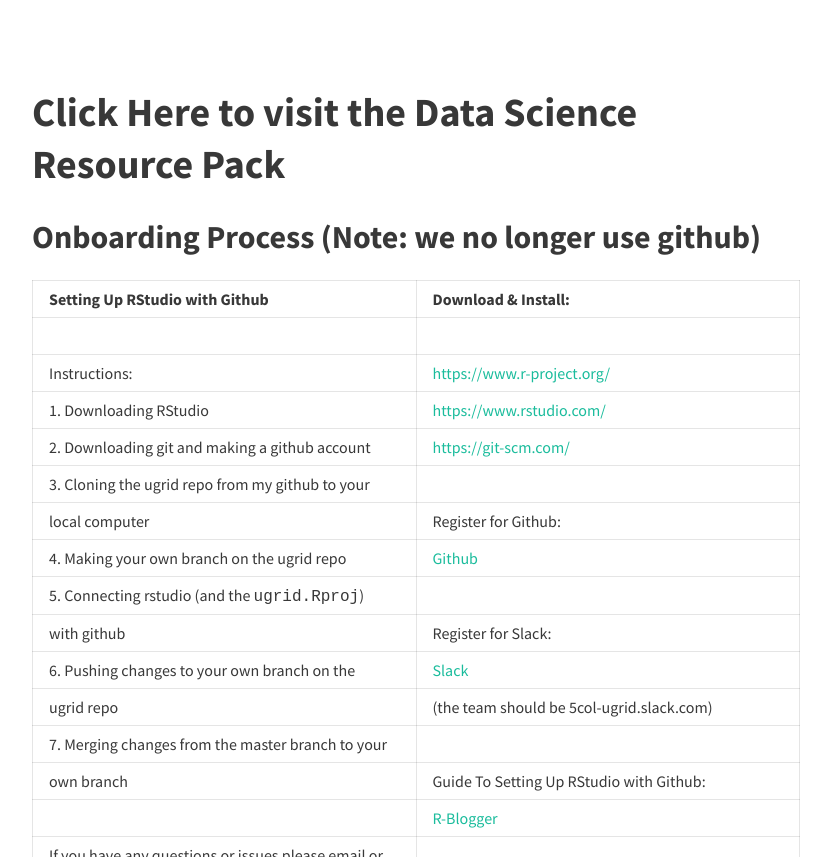
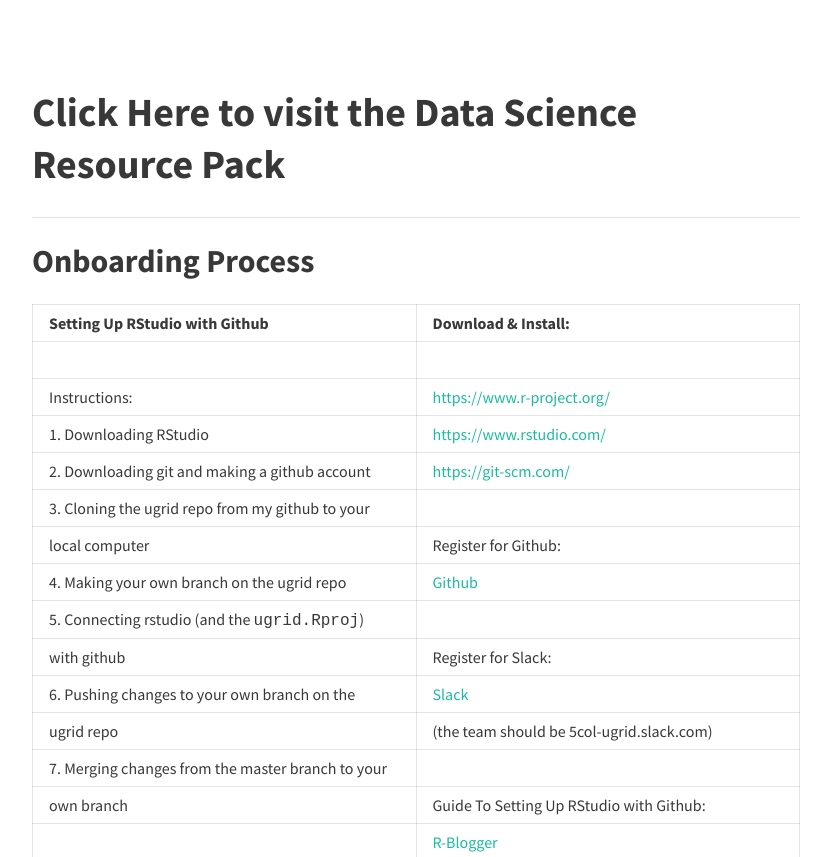
Before and after one commit to sketchplatform/ugriders.github.io, a Jekyll site: the page built from resource.md, in a window 1280 px wide and 900 px high, scrolled down 332 px, cut to the strip 43-900 px from the top of the window. Shown: the whole strip, without its empty margins (224-1055 px from the left). Built offline with Jekyll 4.4.1, drawn with Linux system fonts in a browser that asks for light colours; nearby versions of some CDN libraries.

Commit message:
Update resource.md

```diff
--- a/resource.md
+++ b/resource.md
@@ -7,7 +7,9 @@
 
 <h1><a href="https://docs.google.com/document/d/1ybqfYYISGWTvPbdcLfyf95g8Sx3HmcP7qFnsJLpAnOw/edit">Click Here to visit the Data Science Resource Pack</a></h1>
 
-<h2> Onboarding Process (Note: we no longer use github) </h2>
+-----
+
+<h2> Onboarding Process </h2>
 
 Setting Up RStudio with Github                              | Download & Install:
 ----------------------------------------------------------- | -----------------------------------------------------------
```
